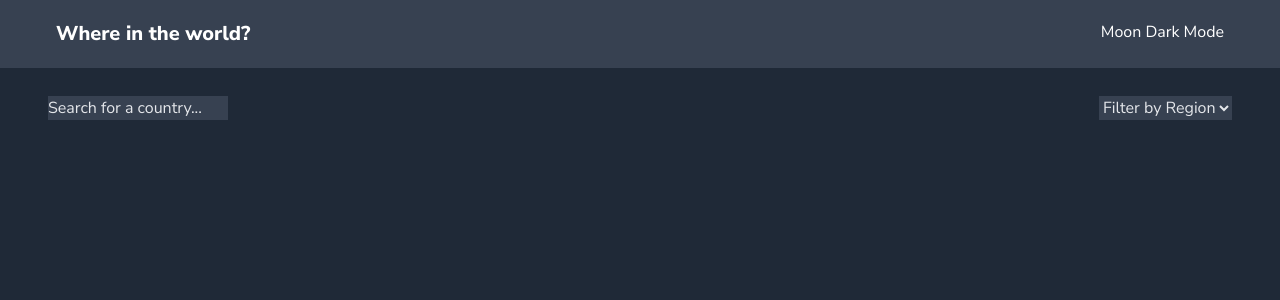
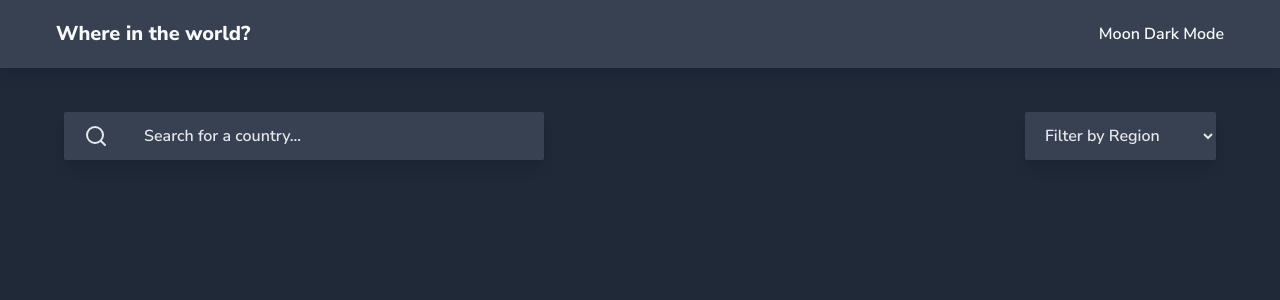
Before and after one commit to amuseDave/countries-challenge, a React (Vite) app: page / in a window 1280 px wide. Shown: the top 300 px of the page. Built offline with nearby package versions, Linux system fonts and the light colour scheme.

Commit message:
add dark mode

```diff
--- a/index.html
+++ b/index.html
@@ -11,7 +11,7 @@
       href="https://fonts.googleapis.com/css2?family=Nunito+Sans:ital,opsz,wght@0,6..12,200..1000;1,6..12,200..1000&display=swap"
       rel="stylesheet"
     />
-    <title>Vite + React</title>
+    <title>daveCountries</title>
   </head>
   <body>
     <div id="root"></div>
--- a/package.json
+++ b/package.json
@@ -11,6 +11,7 @@
   },
   "dependencies": {
     "@reduxjs/toolkit": "^2.2.7",
+    "lucide-react": "^0.441.0",
     "react": "^18.3.1",
     "react-dom": "^18.3.1",
     "react-redux": "^9.1.2"
--- a/src/App.jsx
+++ b/src/App.jsx
@@ -1,12 +1,14 @@
 import Countries from "./components/Countries";
 import Header from "./components/Header";
+import store from "./store/reduxStore";
+import { Provider } from "react-redux";
 
 function App() {
   return (
-    <>
+    <Provider store={store}>
       <Header />
       <Countries />
-    </>
+    </Provider>
   );
 }
 
--- a/src/components/Countries.jsx
+++ b/src/components/Countries.jsx
@@ -1,24 +1,19 @@
+import CountriesSearch from "./CountriesSearch";
+import { useSelector } from "react-redux";
+
 export default function Countries() {
+  const mode = useSelector((state) => state.uiSlicer.mode);
+
+  let modeClasses;
+
+  if (mode === "dark") {
+    modeClasses = "bg-gray-800 text-gray-300";
+  } else {
+    modeClasses = "bg-gray-200 text-gray-950";
+  }
   return (
-    <main className="bg-gray-800 min-h-dvh px-12 pt-24 pb-8">
-      <aside className="flex justify-between mb-10">
-        <input
-          className="bg-gray-700 text-gray-200 placeholder:text-gray-200"
-          placeholder="Search for a country..."
-          type="text"
-        />
-
-        <select className="bg-gray-700 text-gray-200">
-          <option selected disabled hidden>
-            Filter by Region
-          </option>
-          <option value="africa">Africa</option>
-          <option value="america">America</option>
-          <option value="asia">Asia</option>
-          <option value="europe">Europe</option>
-          <option value="Oceania">Oceania</option>
-        </select>
-      </aside>
+    <main className={`px-16 pb-8 pt-28 min-h-dvh ${modeClasses}`}>
+      <CountriesSearch />
     </main>
   );
 }
--- /dev/null
+++ b/src/components/CountriesSearch.jsx
@@ -0,0 +1,48 @@
+import { Search } from "lucide-react";
+import { useSelector } from "react-redux";
+export default function CountriesSearch() {
+  const mode = useSelector((state) => state.uiSlicer.mode);
+
+  let modeClasses;
+  let modeClassesIcon;
+  const classes = "rounded-sm shadow-lg focus:outline outline-2 font-semibold";
+
+  if (mode === "dark") {
+    modeClasses =
+      "bg-gray-700 text-gray-200 placeholder:text-gray-200 outline-gray-200";
+    modeClassesIcon = "text-gray-200";
+  } else {
+    modeClasses =
+      "bg-gray-50 text-gray-800 placeholder:text-gray-600 outline-gray-400";
+    modeClassesIcon = "text-gray-500";
+  }
+
+  return (
+    <aside className="flex justify-between mb-10">
+      <div className="relative flex-1 max-w-[480px] flex mr-10">
+        <input
+          className={`flex-1 py-3 pl-20 ${modeClasses} ${classes}`}
+          placeholder="Search for a country..."
+          type="text"
+        />
+        <Search
+          className={`absolute -translate-y-1/2 cursor-pointer left-5 top-1/2 ${modeClassesIcon}`}
+          onClick={() => {
+            console.log("sw");
+          }}
+        />
+      </div>
+
+      <select className={`pl-4 pr-10 ${modeClasses} ${classes}`}>
+        <option defaultChecked hidden>
+          Filter by Region
+        </option>
+        <option value="africa">Africa</option>
+        <option value="america">America</option>
+        <option value="asia">Asia</option>
+        <option value="europe">Europe</option>
+        <option value="Oceania">Oceania</option>
+      </select>
+    </aside>
+  );
+}
--- a/src/components/Header.jsx
+++ b/src/components/Header.jsx
@@ -1,9 +1,33 @@
+import { useSelector, useDispatch } from "react-redux";
+import { uiActions } from "../store/uiSlicer";
+
 export default function Header() {
+  const dispatch = useDispatch();
+  const mode = useSelector((state) => state.uiSlicer.mode);
+
+  function toggleTheme() {
+    dispatch(uiActions.toggleTheme());
+  }
+
+  let modeClasses;
+
+  if (mode === "dark") {
+    modeClasses = "bg-gray-700 text-gray-50";
+  } else {
+    modeClasses = "bg-gray-50 text-gray-950";
+  }
   return (
-    <header className="fixed top-0 left-0 right-0 bg-gray-700 flex justify-between px-14 py-5">
-      <h1 className="font-extrabold text-xl">Where in the world?</h1>
+    <header
+      className={`shadow-lg fixed top-0 left-0 right-0 flex items-center justify-between py-5 px-14 ${modeClasses}`}
+    >
+      <h1 className="text-xl font-extrabold">Where in the world?</h1>
 
-      <div>Moon Dark Mode</div>
+      <div
+        onClick={toggleTheme}
+        className="relative font-semibold cursor-pointer"
+      >
+        Moon Dark Mode
+      </div>
     </header>
   );
 }
--- a/src/index.css
+++ b/src/index.css
@@ -7,3 +7,12 @@ body {
   font-optical-sizing: auto;
   color: #fff;
 }
+
+input,
+button,
+a,
+select,
+option,
+input::placeholder {
+  font-family: inherit;
+}
--- /dev/null
+++ b/src/store/reduxStore.js
@@ -0,0 +1,6 @@
+import { configureStore } from "@reduxjs/toolkit";
+import uiSlicer from "./uiSlicer";
+
+const store = configureStore({ reducer: { uiSlicer } });
+
+export default store;
--- /dev/null
+++ b/src/store/uiSlicer.js
@@ -0,0 +1,20 @@
+import { createSlice } from "@reduxjs/toolkit";
+
+const initialState = {
+  mode: "dark",
+};
+
+const uiSlicer = createSlice({
+  name: "ui",
+  initialState,
+  reducers: {
+    toggleTheme(state) {
+      if (state.mode === "dark") state.mode = "light";
+      else state.mode = "dark";
+    },
+  },
+});
+
+export default uiSlicer.reducer;
+
+export const uiActions = uiSlicer.actions;
```
Also changed, not shown: 1 other file (tests, documents, lock files or other folders).
